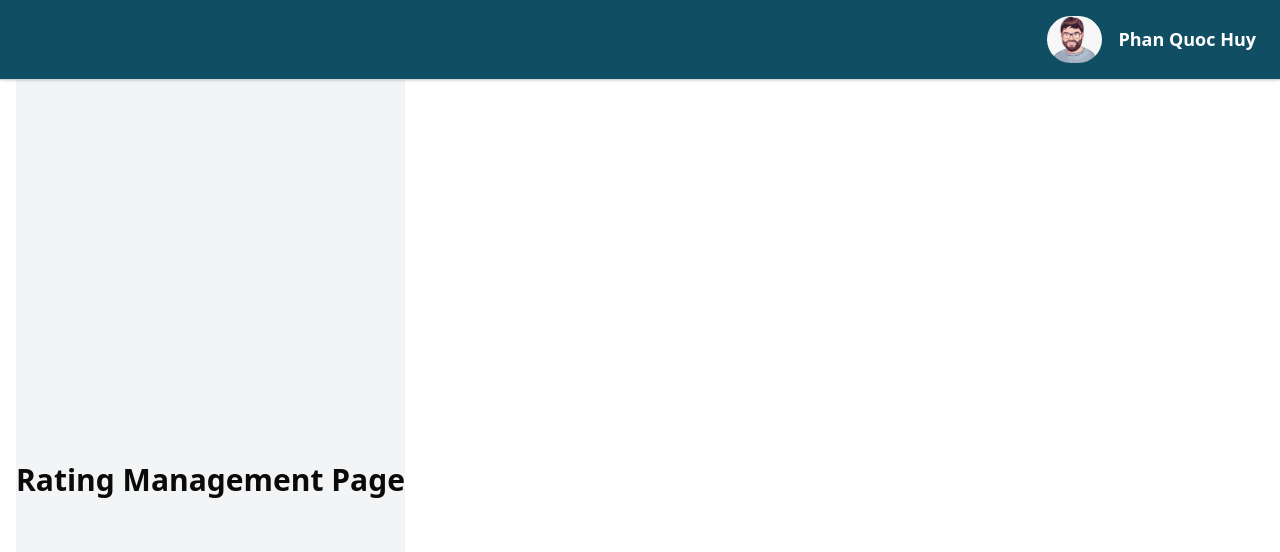
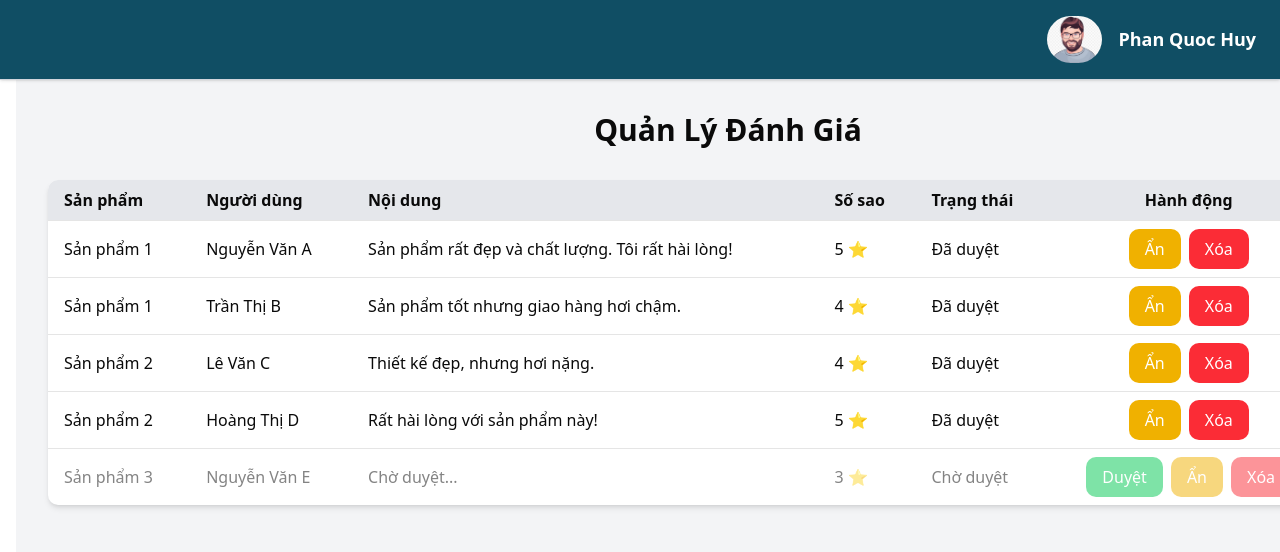
Before and after one commit to PhanQuocHuyIUH/ChillGlasses, a Next.js app: page /admin_ratings in a window 1280 px wide. Shown: the top 552 px of the page. Built offline with nearby package versions, Linux system fonts and the light colour scheme.

Commit message:
feat: implement admin manage ratings layout

```diff
--- a/src/app/(admin)/admin_ratings/page.tsx
+++ b/src/app/(admin)/admin_ratings/page.tsx
@@ -1,13 +1,139 @@
+"use client";
+
 import AdminHeader from "@/components/layout/AdminHeader";
+import { useState } from "react";
+
+// Mock data for reviews (can be fetched from the ProductDetailPage)
+const allReviews = [
+  {
+    product: "Sản phẩm 1",
+    user: "Nguyễn Văn A",
+    content: "Sản phẩm rất đẹp và chất lượng. Tôi rất hài lòng!",
+    rating: 5,
+    status: "approved",
+  },
+  {
+    product: "Sản phẩm 1",
+    user: "Trần Thị B",
+    content: "Sản phẩm tốt nhưng giao hàng hơi chậm.",
+    rating: 4,
+    status: "approved",
+  },
+  {
+    product: "Sản phẩm 2",
+    user: "Lê Văn C",
+    content: "Thiết kế đẹp, nhưng hơi nặng.",
+    rating: 4,
+    status: "approved",
+  },
+  {
+    product: "Sản phẩm 2",
+    user: "Hoàng Thị D",
+    content: "Rất hài lòng với sản phẩm này!",
+    rating: 5,
+    status: "approved",
+  },
+  {
+    product: "Sản phẩm 3",
+    user: "Nguyễn Văn E",
+    content: "Chờ duyệt...",
+    rating: 3,
+    status: "pending",
+  },
+];
 
 const RatingPage = () => {
-    return (
-        <div>
-            <AdminHeader />
-            <div className="h-screen flex justify-center items-center bg-gray-100">
-                <h1 className="text-3xl font-bold">Rating Management Page</h1>
-            </div>
-        </div>
-    )
-}
+  const [reviews, setReviews] = useState(allReviews);
+
+  // Approve a review
+  const handleApprove = (index: number) => {
+    setReviews((prev) =>
+      prev.map((review, i) =>
+        i === index ? { ...review, status: "approved" } : review
+      )
+    );
+  };
+
+  // Hide a review
+  const handleHide = (index: number) => {
+    setReviews((prev) =>
+      prev.map((review, i) =>
+        i === index ? { ...review, status: "hidden" } : review
+      )
+    );
+  };
+
+  // Delete a review
+  const handleDelete = (index: number) => {
+    setReviews((prev) => prev.filter((_, i) => i !== index));
+  };
+
+  return (
+    <div>
+      <AdminHeader />
+      <div className="p-8 bg-gray-100 min-h-screen">
+        <h1 className="text-3xl font-bold mb-8 text-center">Quản Lý Đánh Giá</h1>
+        <table className="w-screen bg-white shadow-md rounded-lg overflow-hidden mr-20">
+          <thead className="bg-gray-200">
+            <tr>
+              <th className="text-left px-4 py-2">Sản phẩm</th>
+              <th className="text-left px-4 py-2">Người dùng</th>
+              <th className="text-left px-4 py-2">Nội dung</th>
+              <th className="text-left px-4 py-2">Số sao</th>
+              <th className="text-left px-4 py-2">Trạng thái</th>
+              <th className="text-center px-4 py-2">Hành động</th>
+            </tr>
+          </thead>
+          <tbody>
+            {reviews.map((review, index) => (
+              <tr
+                key={index}
+                className={`border-t ${
+                  review.status === "pending" ? "opacity-50" : ""
+                }`}
+              >
+                <td className="px-4 py-2">{review.product}</td>
+                <td className="px-4 py-2">{review.user}</td>
+                <td className="px-4 py-2">{review.content}</td>
+                <td className="px-4 py-2">{review.rating} ⭐</td>
+                <td className="px-4 py-2">
+                  {review.status === "approved"
+                    ? "Đã duyệt"
+                    : review.status === "pending"
+                    ? "Chờ duyệt"
+                    : "Đã ẩn"}
+                </td>
+                <td className="px-4 py-2 text-center">
+                  {review.status === "pending" && (
+                    <button
+                      onClick={() => handleApprove(index)}
+                      className="bg-green-500 text-white px-4 py-2 rounded-lg hover:bg-green-600 mr-2"
+                    >
+                      Duyệt
+                    </button>
+                  )}
+                  {review.status !== "hidden" && (
+                    <button
+                      onClick={() => handleHide(index)}
+                      className="bg-yellow-500 text-white px-4 py-2 rounded-lg hover:bg-yellow-600 mr-2"
+                    >
+                      Ẩn
+                    </button>
+                  )}
+                  <button
+                    onClick={() => handleDelete(index)}
+                    className="bg-red-500 text-white px-4 py-2 rounded-lg hover:bg-red-600"
+                  >
+                    Xóa
+                  </button>
+                </td>
+              </tr>
+            ))}
+          </tbody>
+        </table>
+      </div>
+    </div>
+  );
+};
+
 export default RatingPage;
--- a/src/app/(admin)/admin_work/page.tsx
+++ b/src/app/(admin)/admin_work/page.tsx
@@ -10,7 +10,7 @@ const DashBoard = () => {
     { name: "Danh mục", path: "/admin_categories" },
     { name: "Đơn hàng", path: "/admin_orders" },
     { name: "Khách hàng", path: "/admin_customers" },
-    { name: "Đánh giá", path: "/admin_rating" },
+    { name: "Đánh giá", path: "/admin_ratings" },
     { name: "Tài khoản", path: "/admin_accounts" },
   ];
 
--- a/src/app/(customer)/products/[id]/page.tsx
+++ b/src/app/(customer)/products/[id]/page.tsx
@@ -19,8 +19,8 @@ const allProducts = [
     stock: 20,
     rating: 4.5,
     reviews: [
-      { name: "Nguyễn Văn A", rating: 5, comment: "Sản phẩm rất đẹp và chất lượng. Tôi rất hài lòng!" },
-      { name: "Trần Thị B", rating: 4, comment: "Sản phẩm tốt nhưng giao hàng hơi chậm." },
+      { name: "Nguyễn Văn A", rating: 5, comment: "Sản phẩm rất đẹp và chất lượng. Tôi rất hài lòng!", approved: true },
+      { name: "Trần Thị B", rating: 4, comment: "Sản phẩm tốt nhưng giao hàng hơi chậm.", approved: true },
     ],
     image: product1,
   },
@@ -33,34 +33,36 @@ const allProducts = [
     stock: 15,
     rating: 4.0,
     reviews: [
-      { name: "Lê Văn C", rating: 4, comment: "Thiết kế đẹp, nhưng hơi nặng." },
-      { name: "Hoàng Thị D", rating: 5, comment: "Rất hài lòng với sản phẩm này!" },
+      { name: "Lê Văn C", rating: 4, comment: "Thiết kế đẹp, nhưng hơi nặng.", approved: true },
+      { name: "Hoàng Thị D", rating: 5, comment: "Rất hài lòng với sản phẩm này!", approved: true },
     ],
     image: product2,
   },
   {
     id: 3,
     name: "Sản phẩm 3",
-    price: "1.000.000đ",
-    description: "Kính thời trang cao cấp, mang lại sự sang trọng và đẳng cấp.",
-    specs: "Chất liệu nhựa và kim loại, chống tia UV, thiết kế thời thượng.",
-    stock: 10,
-    rating: 5.0,
+    price: "900.000đ",
+    description: "Sản phẩm kính thời trang với thiết kế hiện đại, phù hợp với mọi lứa tuổi.",
+    specs: "Chất liệu kim loại cao cấp, chống xước, chống tia UV.",
+    stock: 15,
+    rating: 4.0,
     reviews: [
-      { name: "Phạm Văn E", rating: 5, comment: "Sản phẩm tuyệt vời, rất đáng tiền!" },
+      { name: "Lê Văn C", rating: 4, comment: "Thiết kế đẹp, nhưng hơi nặng.", approved: true },
+      { name: "Hoàng Thị D", rating: 5, comment: "Rất hài lòng với sản phẩm này!", approved: true },
     ],
     image: product3,
   },
   {
     id: 4,
     name: "Sản phẩm 4",
-    price: "1.200.000đ",
-    description: "Kính thời trang dành cho doanh nhân, thiết kế tinh tế và hiện đại.",
-    specs: "Chất liệu cao cấp, chống tia UV, chống xước.",
-    stock: 5,
-    rating: 3.5,
+    price: "1.000.000đ",
+    description: "Sản phẩm kính thời trang với thiết kế hiện đại, phù hợp với mọi lứa tuổi.",
+    specs: "Chất liệu kim loại cao cấp, chống xước, chống tia UV.",
+    stock: 15,
+    rating: 4.0,
     reviews: [
-      { name: "Nguyễn Thị F", rating: 3, comment: "Sản phẩm ổn, nhưng giá hơi cao." },
+      { name: "Lê Văn C", rating: 4, comment: "Thiết kế đẹp, nhưng hơi nặng.", approved: true },
+      { name: "Hoàng Thị D", rating: 5, comment: "Rất hài lòng với sản phẩm này!", approved: true },
     ],
     image: product4,
   },
@@ -93,7 +95,10 @@ const ProductDetailPage = () => {
   // Hàm xử lý khi gửi đánh giá
   const handleSubmitReview = () => {
     if (newReview.name && newReview.rating > 0 && newReview.comment) {
-      setReviews((prev) => [...prev, newReview]); // Thêm đánh giá mới vào danh sách
+      setReviews((prev) => [
+        ...prev,
+        { ...newReview, approved: false }, // Đánh giá mới ở trạng thái chờ duyệt
+      ]);
       setNewReview({ name: "", rating: 0, comment: "" }); // Reset form
     } else {
       alert("Vui lòng điền đầy đủ thông tin đánh giá!");
@@ -171,10 +176,18 @@ const ProductDetailPage = () => {
         <h2 className="text-2xl font-bold mb-4">Đánh giá và nhận xét</h2>
         <div className="space-y-4">
           {reviews.map((review, index) => (
-            <div key={index} className="border rounded-lg p-4 shadow">
+            <div
+              key={index}
+              className={`border rounded-lg p-4 shadow ${
+                !review.approved ? "opacity-50" : ""
+              }`}
+            >
               <h3 className="text-lg font-bold">{review.name}</h3>
               <p className="text-yellow-500">Rating: {review.rating} ⭐</p>
               <p className="text-gray-700">{review.comment}</p>
+              {!review.approved && (
+                <p className="text-red-500 italic">Chờ duyệt...</p>
+              )}
             </div>
           ))}
         </div>
@@ -189,15 +202,18 @@ const ProductDetailPage = () => {
             onChange={(e) => setNewReview({ ...newReview, name: e.target.value })}
             className="w-full mb-4 px-4 py-2 border rounded"
           />
-          <input
-            type="number"
-            placeholder="Đánh giá (1-5)"
+          <select
             value={newReview.rating}
             onChange={(e) => setNewReview({ ...newReview, rating: parseInt(e.target.value) })}
             className="w-full mb-4 px-4 py-2 border rounded"
-            min="1"
-            max="5"
-          />
+          >
+            <option value={0}>Chọn đánh giá (1-5)</option>
+            {[1, 2, 3, 4, 5].map((rating) => (
+              <option key={rating} value={rating}>
+                {rating}
+              </option>
+            ))}
+          </select>
           <textarea
             placeholder="Nhận xét của bạn"
             value={newReview.comment}
```
